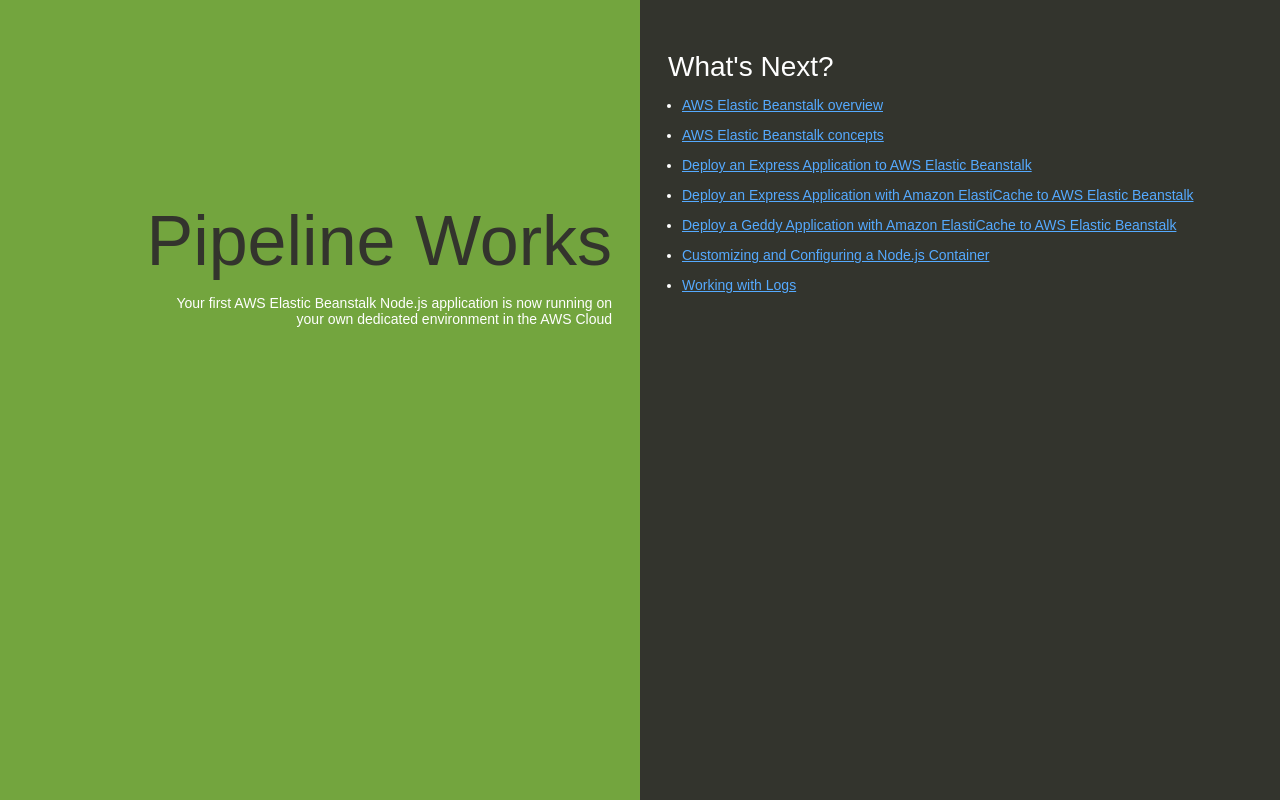
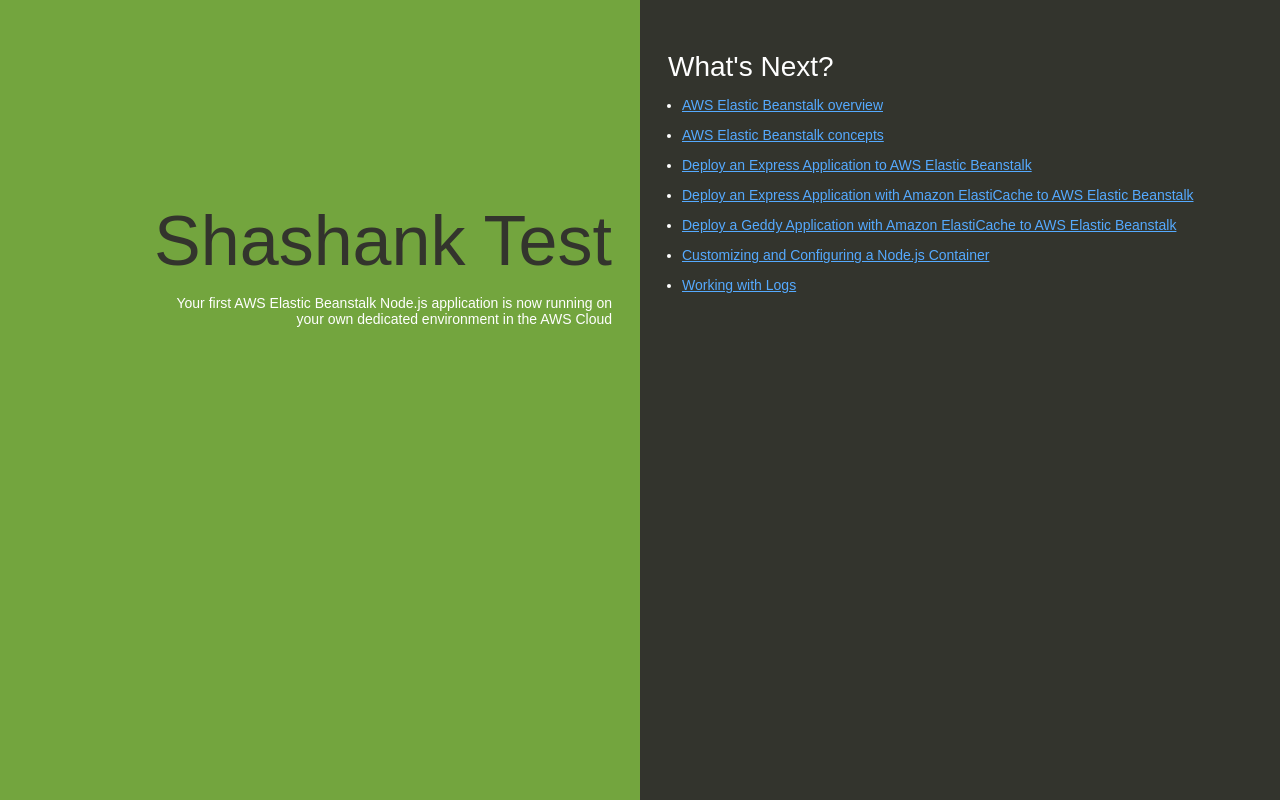
Before and after one commit to sgaikwad401/ShashankPipeline, a website: page index.html in a window 1280 px wide. Drawn offline with Linux system fonts and the light colour scheme.

Commit message:
Version 2

```diff
--- a/index.html
+++ b/index.html
@@ -74,7 +74,7 @@
   </head>
   <body>
     <div class="textColumn">
-      <h1>Pipeline Works</h1>
+      <h1>Shashank Test	</h1>
       <p>Your first AWS Elastic Beanstalk Node.js application is now running on your own dedicated environment in the AWS Cloud</p>
     </div>
     <div class="linksColumn">
```
